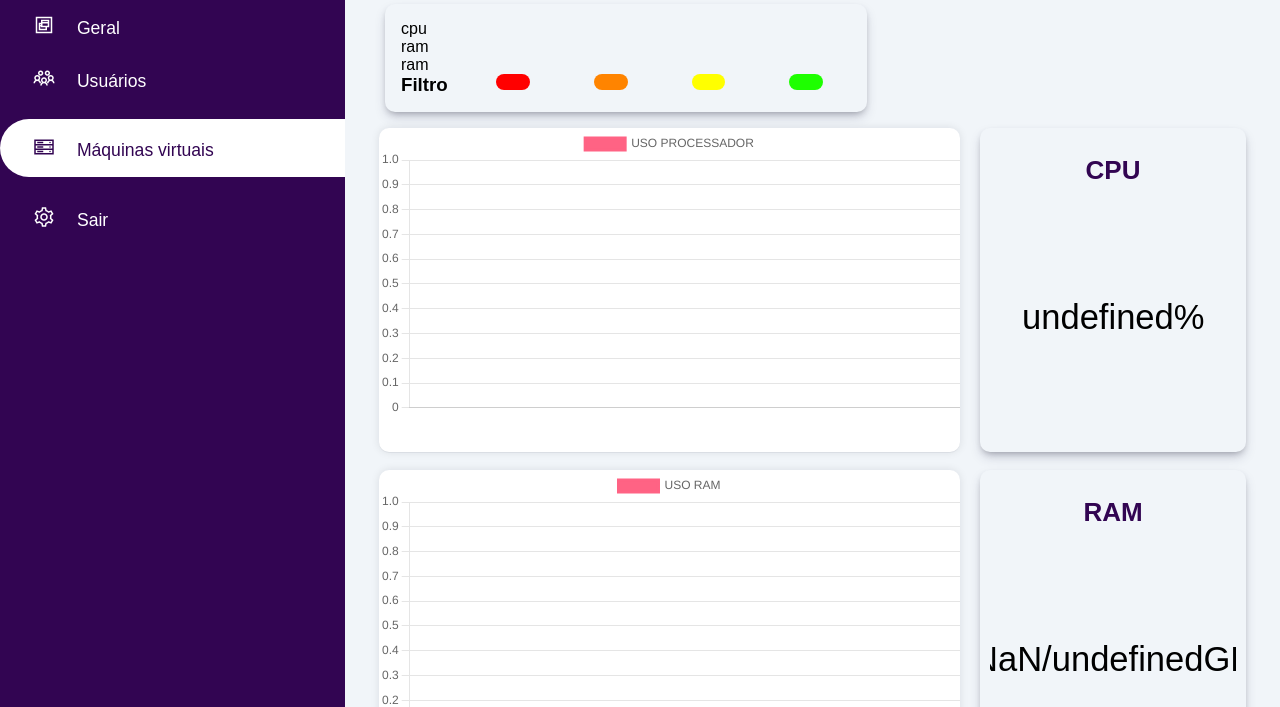
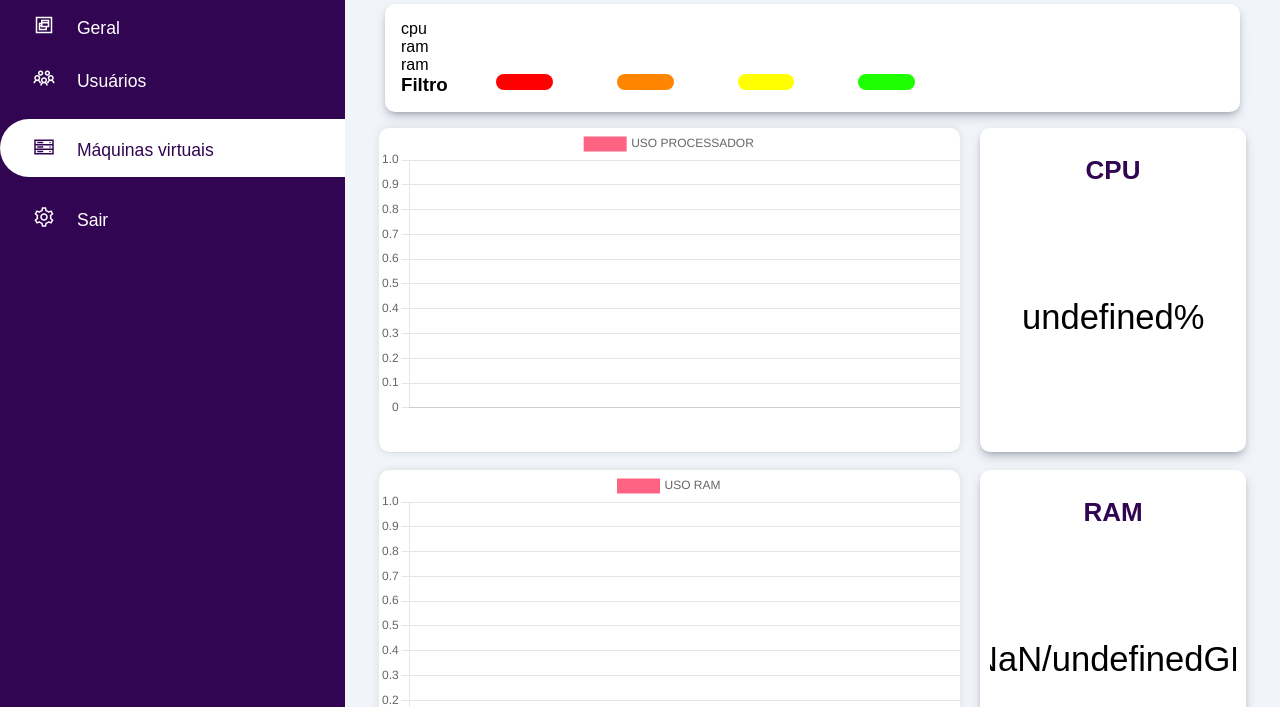
Before and after one commit to imayaramota/Puppet-Monitoring, a website: page public/Dashboard Admin/telaGraficosAdmin.html in a window 1280 px wide. Shown: the part 93-800 px from the top of the page. Drawn offline with nearby package versions, Linux system fonts and the light colour scheme; some packages are replaced by stand-ins of ours; no server answers; a script that the page names is missing; a web font is replaced by a local one.

Commit message:
removendo porcentagem do grid

```diff
--- a/public/Dashboard Admin/style/telaGraficoAdmin.css
+++ b/public/Dashboard Admin/style/telaGraficoAdmin.css
@@ -158,7 +158,6 @@ main {
   margin-top: 0.5rem;
   display: grid;
   grid-gap: 1rem;
-  grid-template-columns: 58% auto;
 }
 
 .card {
@@ -245,7 +244,7 @@ main {
 
 .col-md-5 {
   border-radius: 10px;
-  background-color: #f1f5f9;
+  background-color: hsla(0, 100%, 100%, 1);
   margin: 0 10px;
   box-shadow: rgba(50, 50, 93, 0.25) 0px 6px 12px -2px,
     rgba(0, 0, 0, 0.3) 0px 3px 7px -3px;
@@ -271,3 +270,7 @@ main {
   display: flex;
   justify-content: center;
 }
+
+.machine-content > p {
+  font-weight: bold;
+}
```
